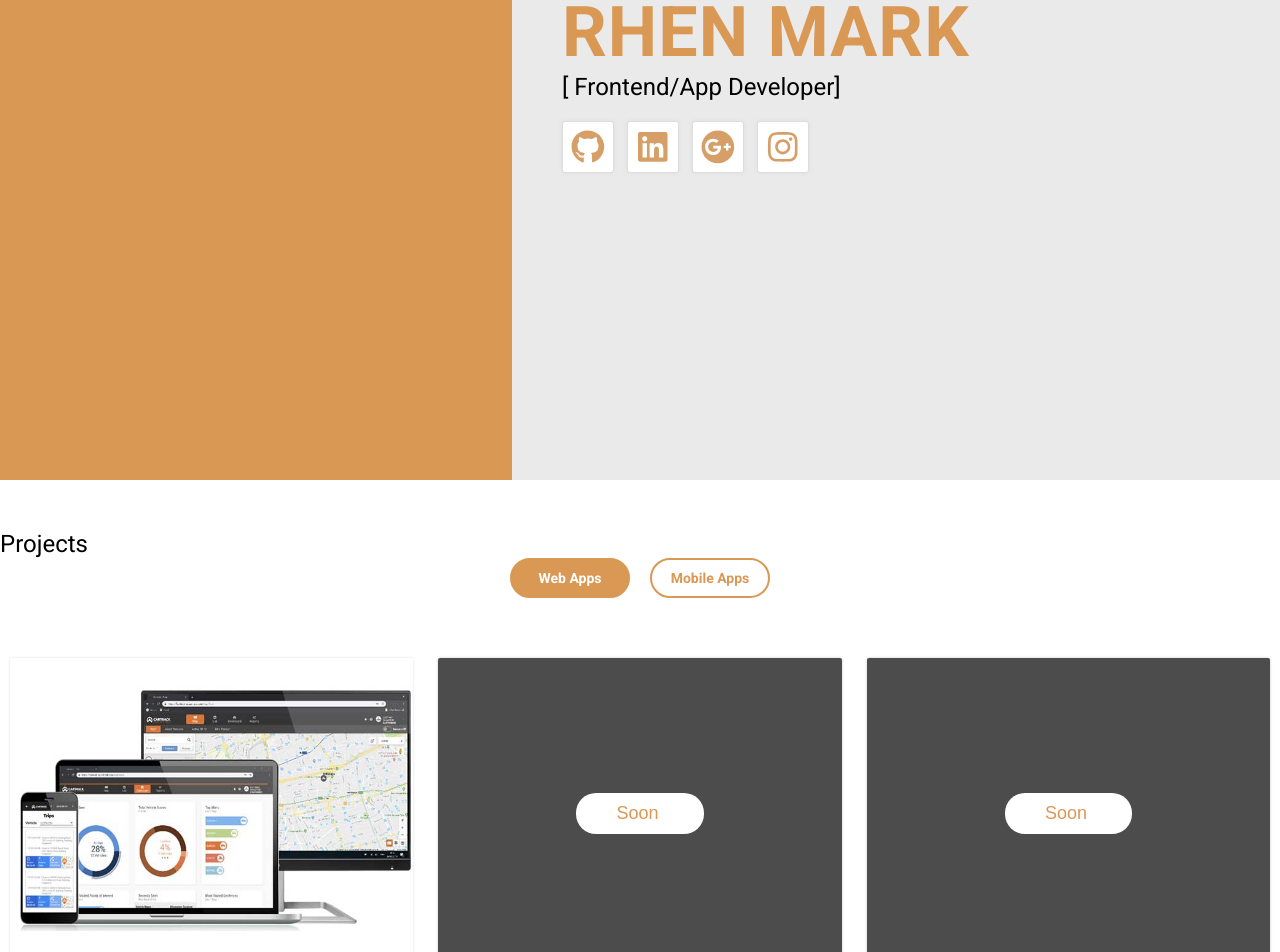
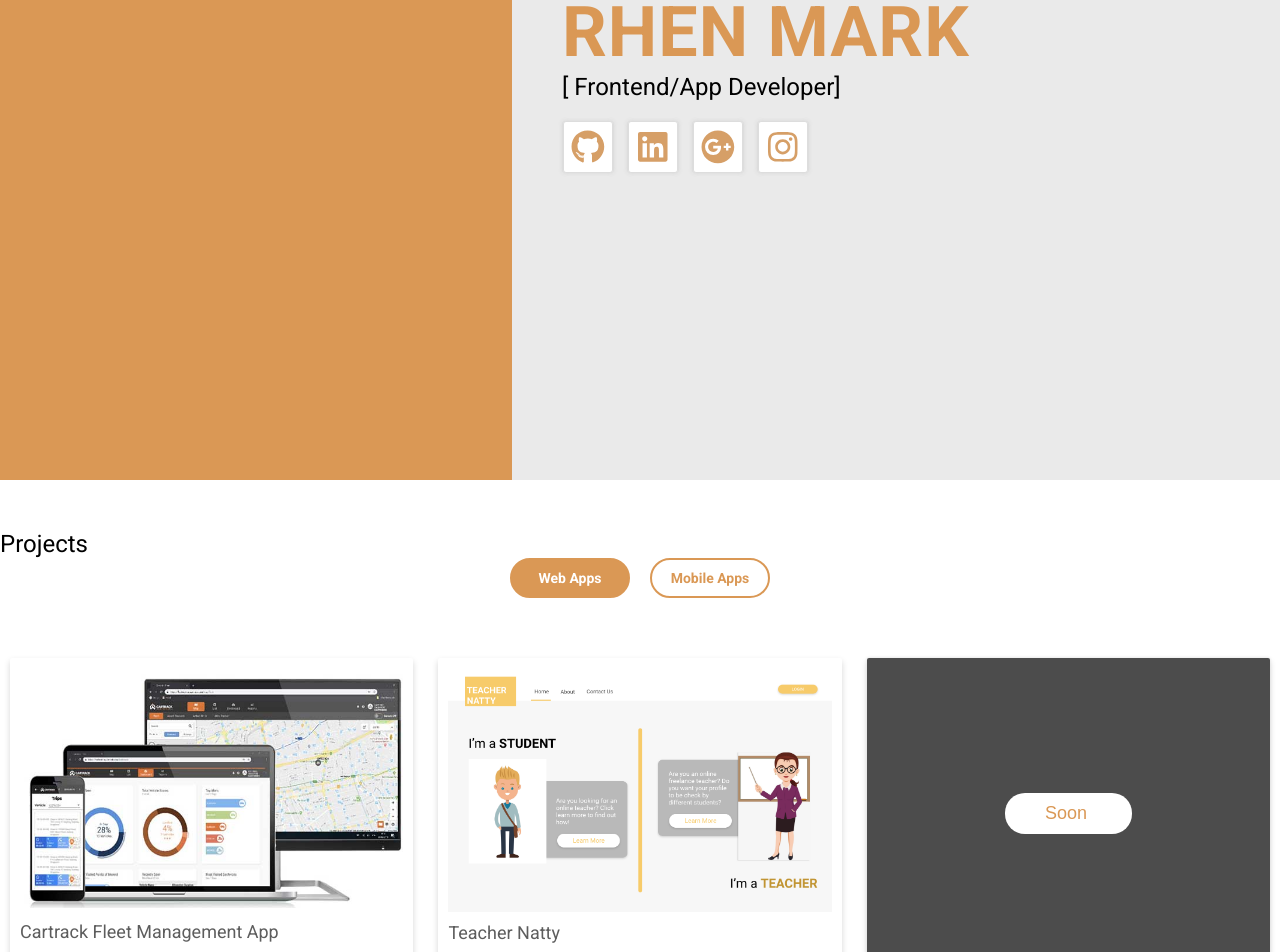
Before and after one commit to okrhen/rhenmark, a React (Create React App) app: page / in a window 1280 px wide. Shown: the part 320-1272 px from the top of the page. Built offline with nearby package versions, Linux system fonts and the light colour scheme.

Commit message:
feat: update links and project

```diff
--- a/src/containers/Home/Home.tsx
+++ b/src/containers/Home/Home.tsx
@@ -2,6 +2,7 @@ import React, { useState, Fragment } from "react";
 import Icon from "../../components/Icon";
 
 import cartrack from "../../assets/images/cartrack.jpg";
+import teacherNatty from "../../assets/images/teacher-natty.png";
 
 type Props = {
   path?: string;
@@ -46,16 +47,27 @@ const Home: React.SFC<Props> = () => {
           <div className="Home-right-social">
             <ul>
               <li>
-                <Icon name="github" prefix="fab" />
+                <a href="https://github.com/rhenmarkcallado" target="_blank">
+                  <Icon name="github" prefix="fab" />
+                </a>
               </li>
               <li>
-                <Icon name="linkedin" prefix="fab" />
+                <a
+                  href="https://www.linkedin.com/in/rhenmarkcallado/"
+                  target="_blank"
+                >
+                  <Icon name="linkedin" prefix="fab" />
+                </a>
               </li>
               <li>
-                <Icon name="google-plus" prefix="fab" />
+                <a href="mailto:rhenmarkc@gmail.com">
+                  <Icon name="google-plus" prefix="fab" />
+                </a>
               </li>
               <li>
-                <Icon name="instagram" prefix="fab" />
+                <a href="https://www.instagram.com/rhen__mark/" target="_blank">
+                  <Icon name="instagram" prefix="fab" />
+                </a>
               </li>
             </ul>
           </div>
@@ -87,20 +99,25 @@ const Home: React.SFC<Props> = () => {
               <Fragment>
                 <div className="Project-content-items-card">
                   <img src={cartrack} alt="Cartrack Fleet Management" />
+                  <div className="Project-content-items-card-title">
+                    <span>Cartrack Fleet Management App </span>
+                  </div>
                   <div className="Card-overlap">
-                    <span className="Card-overlap-name">
-                      Cartrack Fleet Management
-                    </span>
                     <button>
                       <span>See details</span>
                       <Icon name="chevron-right" />
                     </button>
                   </div>
                 </div>
-                <div className="Project-content-items-card isSoon">
+                <div className="Project-content-items-card">
+                  <img src={teacherNatty} alt="Teacher Natty" />
+                  <div className="Project-content-items-card-title">
+                    <span>Teacher Natty </span>
+                  </div>
                   <div className="Card-overlap">
                     <button>
-                      <span>Soon</span>
+                      <span>See details</span>
+                      <Icon name="chevron-right" />
                     </button>
                   </div>
                 </div>
@@ -224,11 +241,11 @@ const Home: React.SFC<Props> = () => {
         <div className="Contact-content">
           <ul>
             <li>
-              <Icon name="envelope" size="2x" color="#D44638"/>
+              <Icon name="envelope" size="2x" color="#D44638" />
               <span>rhenmark.callado@gmail.com</span>
             </li>
             <li>
-              <Icon name="skype" size="3x" prefix="fab" color="#00aff0"/>
+              <Icon name="skype" size="3x" prefix="fab" color="#00aff0" />
               <span>rhenmark9</span>
             </li>
           </ul>
--- a/src/containers/Home/styles/home.style.scss
+++ b/src/containers/Home/styles/home.style.scss
@@ -101,7 +101,7 @@
           grid-column-gap: 15px;
           text-align: center;
 
-          > li {
+          > li, a {
             color: #d69f67;
             border-radius: 3px;
             height: 50px;
@@ -181,7 +181,6 @@
 
         &-card {
           min-height: 300px;
-          box-shadow: 0px 0px 3px #e0e0e0;
           width: 100%;
           border-radius: 2px;
           position: relative;
@@ -189,9 +188,18 @@
           justify-content: center;
           align-items: center;
           cursor: pointer;
+          display: grid;
+          box-shadow: 0px 3px 6px rgba(0, 0, 0, 0.16);
+          padding: 10px;
+          box-sizing: border-box;
 
           > img {
             width: 100%;
+          }
+
+          &-title {
+            font-size: 18px;
+            color: #5d5d5d;
           }
 
           > .Card-overlap {
@@ -214,6 +222,7 @@
               padding: 10px;
               box-sizing: border-box;
               flex-direction: column;
+              box-shadow: 0px 0px 3px #e0e0e0;
 
               .Card-overlap-name {
                 font-size: 24px;
```
Also changed, not shown: src/assets/images/teacher-natty.png (added).
